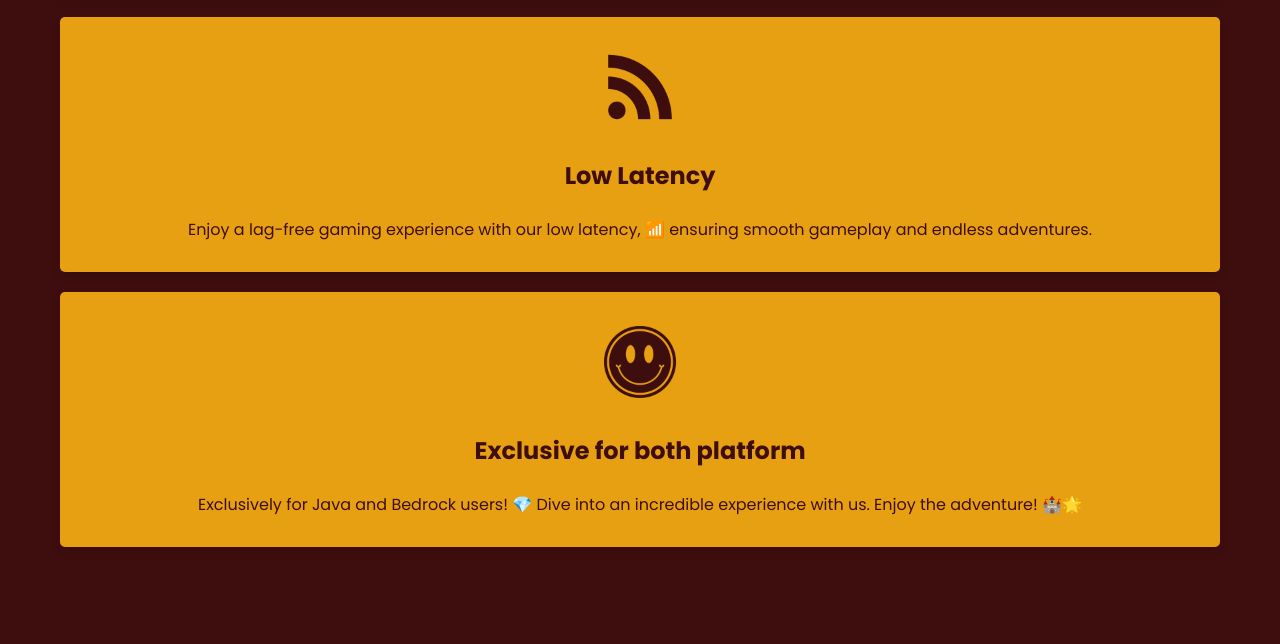
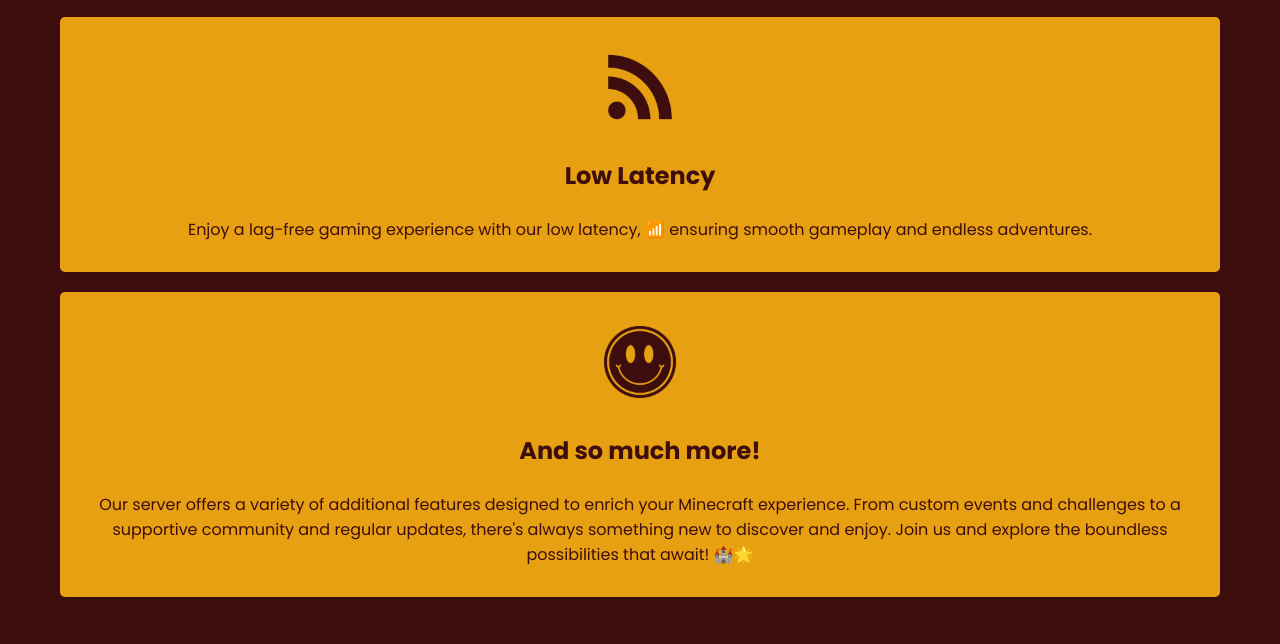
Before and after one commit to KerotsCraft/kerotscraft.github.io, a plain HTML site: page index.html in a window 1280 px wide. Shown: the part 2004-2648 px from the top of the page. Drawn offline with nearby package versions, Linux system fonts and the light colour scheme.

Commit message:
Update index.html

```diff
--- a/index.html
+++ b/index.html
@@ -318,8 +318,8 @@
       </div>
       <div class="service-item custom-plugin-bg">
         <img src="icon4.png" alt="Icon">
-        <h3>Exclusive for both platform</h3>
-        Exclusively for Java and Bedrock users! 💎 Dive into an incredible experience with us. Enjoy the adventure! 🏰🌟
+        <h3>And so much more!</h3>
+        Our server offers a variety of additional features designed to enrich your Minecraft experience. From custom events and challenges to a supportive community and regular updates, there's always something new to discover and enjoy. Join us and explore the boundless possibilities that await! 🏰🌟
       </div>
     </div>
     </section>
```
